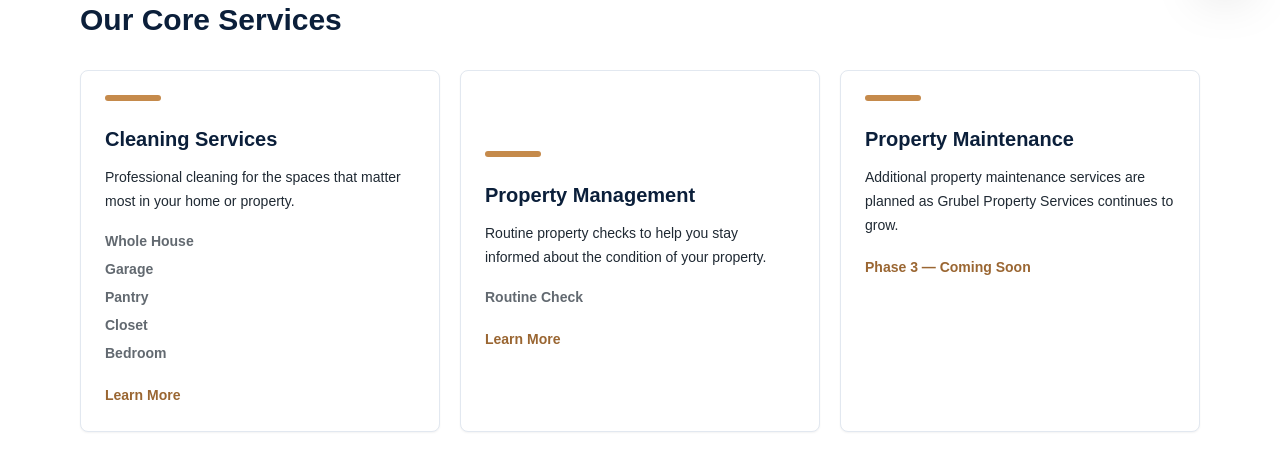
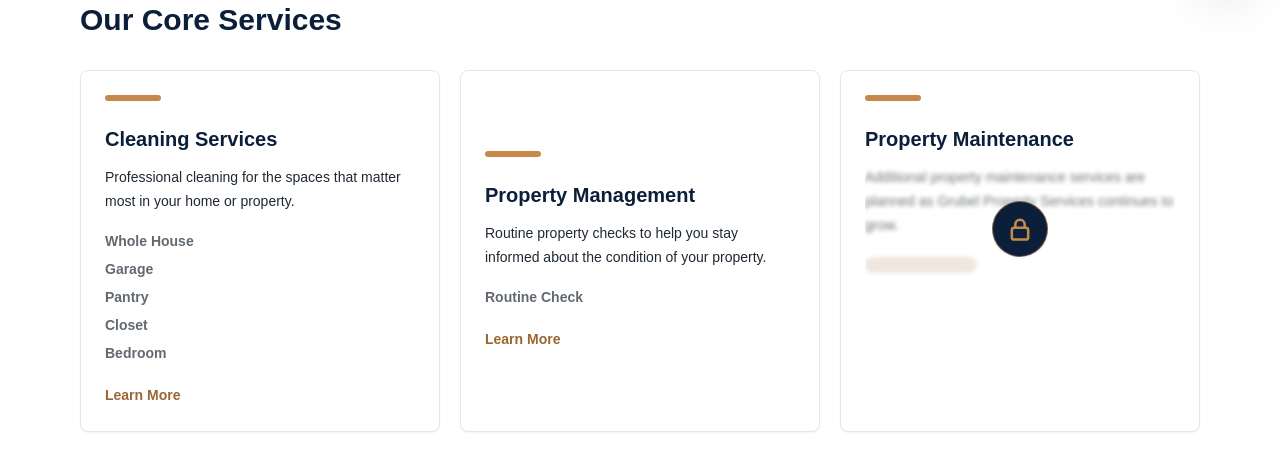
Before and after one commit to MySaaS1023/Grubel-Property-Services, a Next.js app: page / in a window 1280 px wide. Shown: the part 803-1274 px from the top of the page. Built offline with nearby package versions, Linux system fonts and the light colour scheme.

Commit message:
Add locked state to property maintenance

```diff
--- a/components/HomeCoreServices.tsx
+++ b/components/HomeCoreServices.tsx
@@ -146,12 +146,41 @@
             />
           </button>
         ))}
-        <div className="group block rounded-lg border border-slate-200 bg-white p-6 shadow-sm">
-          <CardContent
-            description="Additional property maintenance services are planned as Grubel Property Services continues to grow."
-            locked
-            title="Property Maintenance"
-          />
+        <div
+          aria-label="Property Maintenance — Coming Soon"
+          className="group block rounded-lg border border-slate-200 bg-white p-6 shadow-sm"
+          role="img"
+        >
+          <div className="h-1.5 w-14 rounded-full bg-accent" />
+          <h3 className="mt-6 text-xl font-black text-navy">Property Maintenance</h3>
+          <div className="relative mt-3 min-h-32 overflow-hidden rounded-md">
+            <div className="pointer-events-none select-none blur-[2px]">
+              <p className="text-sm leading-6 text-charcoal/72">
+                Additional property maintenance services are planned as Grubel Property
+                Services continues to grow.
+              </p>
+              <div className="mt-5 h-4 w-28 rounded-full bg-accentDark/25" />
+            </div>
+            <div className="absolute inset-0 flex items-center justify-center bg-white/35">
+              <div
+                aria-hidden="true"
+                className="flex h-14 w-14 items-center justify-center rounded-full border border-accent/60 bg-navy text-accent shadow-sm"
+              >
+                <svg
+                  className="h-7 w-7"
+                  fill="none"
+                  stroke="currentColor"
+                  strokeLinecap="round"
+                  strokeLinejoin="round"
+                  strokeWidth="2.2"
+                  viewBox="0 0 24 24"
+                >
+                  <rect height="10" rx="2" width="14" x="5" y="11" />
+                  <path d="M8 11V8a4 4 0 0 1 8 0v3" />
+                </svg>
+              </div>
+            </div>
+          </div>
         </div>
       </div>
 
@@ -240,12 +269,10 @@
 function CardContent({
   description,
   items = [],
-  locked = false,
   title,
 }: {
   description: string;
   items?: string[];
-  locked?: boolean;
   title: string;
 }) {
   return (
@@ -261,7 +288,7 @@
         </ul>
       ) : null}
       <span className="mt-5 inline-flex text-sm font-bold text-accentDark transition group-hover:text-navy">
-        {locked ? "Phase 3 — Coming Soon" : "Learn More"}
+        Learn More
       </span>
     </>
   );
```
